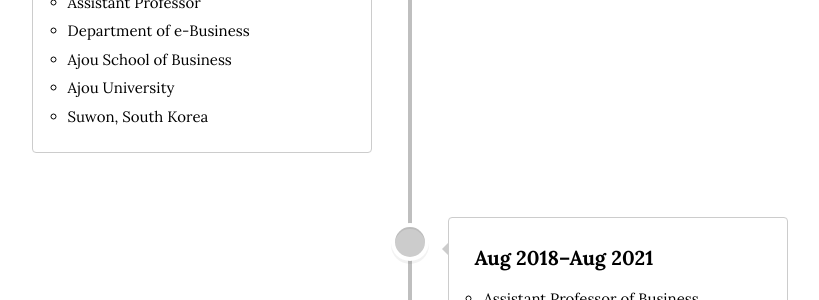
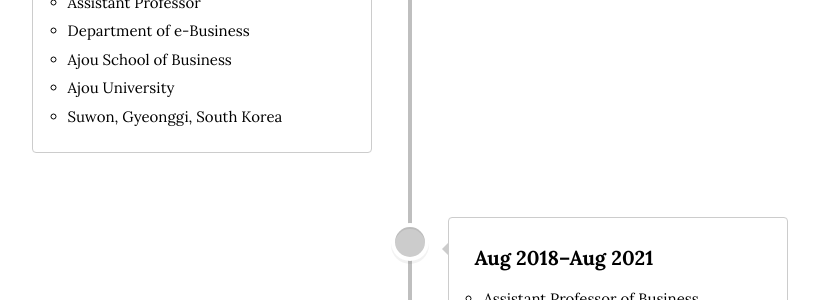
Before and after one commit to istaehun/taehun, a Jekyll site: the page built from timeline.html, in a window 1280 px wide and 900 px high, scrolled down 555 px. Shown: the part 153-453 px from the top of the window, without its empty margins (230-1049 px from the left). Built offline with Jekyll 4.4.1, drawn with Linux system fonts in a browser that asks for light colours; nearby versions of some CDN libraries.

Commit message:
Update timeline.yml

```diff
--- a/_data/timeline.yml
+++ b/_data/timeline.yml
@@ -6,7 +6,7 @@
     - "Department of e-Business"
     - "Ajou School of Business"
     - "Ajou University"
-    - "Suwon, South Korea"
+    - "Suwon, Gyeonggi, South Korea"
   image-list:
 -
   date: ""
```
